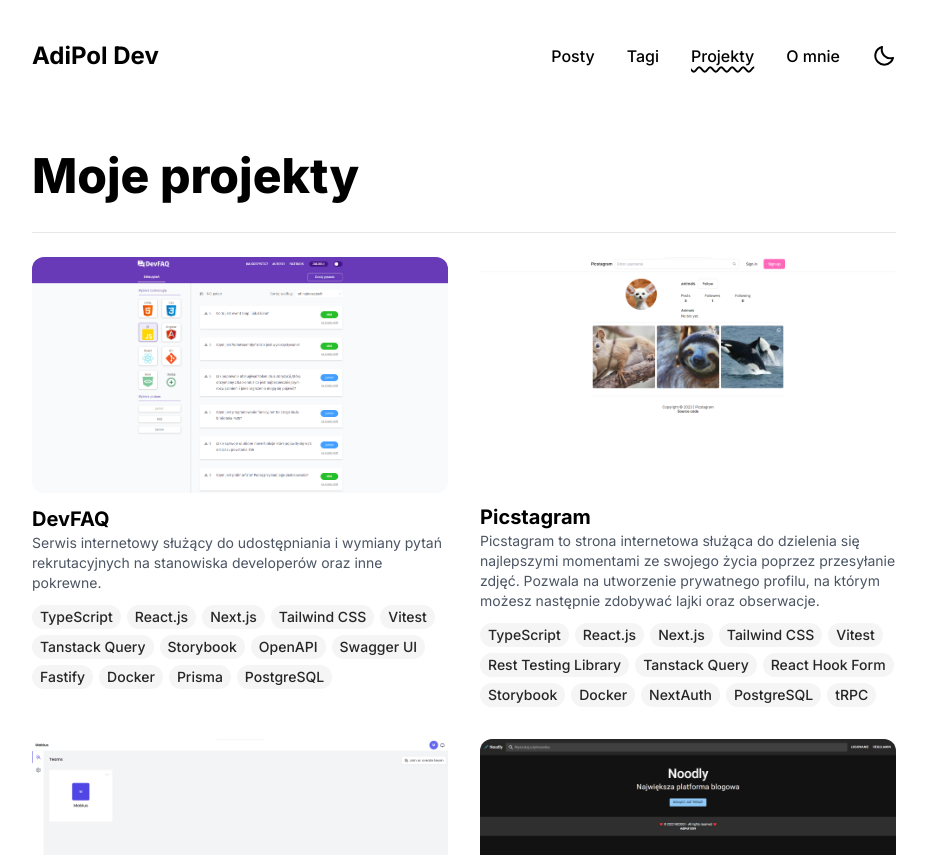
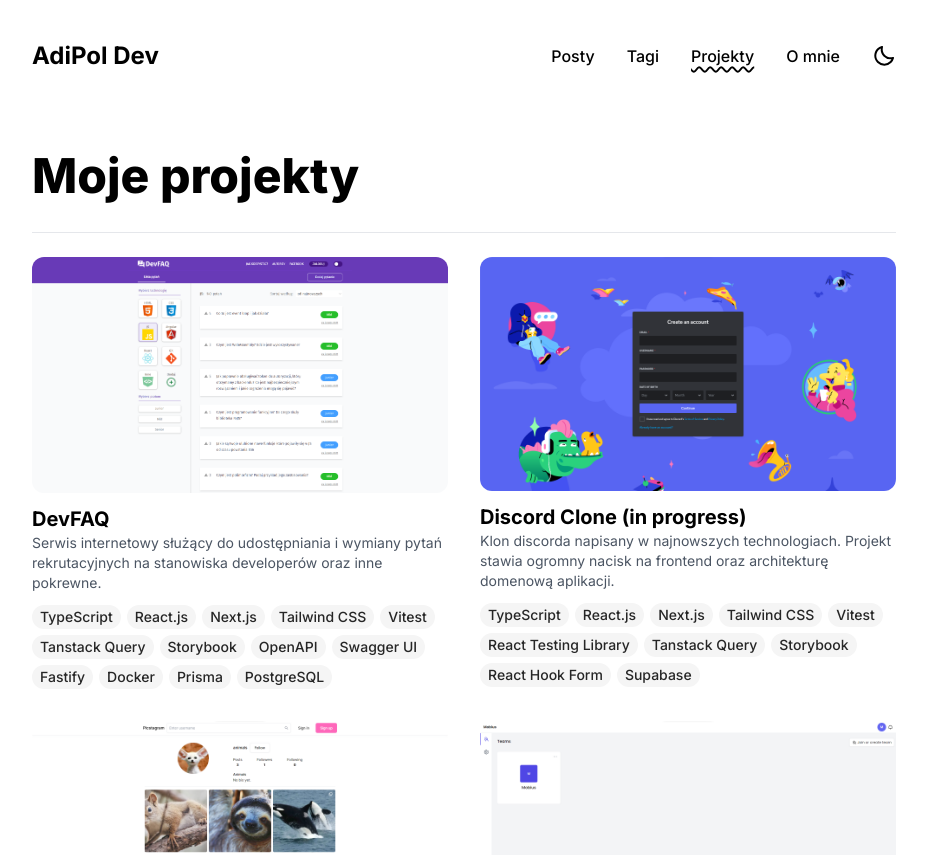
Before and after one commit to AdiPol1359/adipol.dev, a Next.js app: page /projekty in a window 1280 px wide. Shown: the top 855 px of the page, without its empty margins (176-1103 px from the left). Built offline with nearby package versions, Linux system fonts and the light colour scheme.

Commit message:
feat: add new project

```diff
--- a/src/data/projects.ts
+++ b/src/data/projects.ts
@@ -1,4 +1,5 @@
 import DevFAQThumbnail from '@/assets/images/devfaq.png';
+import DiscordCloneThumbnail from '@/assets/images/discord-clone.png';
 import HappyShopThumbnail from '@/assets/images/happy-shop.png';
 import MobiusThumbnail from '@/assets/images/mobius.png';
 import NodeJSMinecraftItemShop from '@/assets/images/nodejs-minecraft-itemshop.png';
@@ -31,6 +32,25 @@
 		],
 	},
 	{
+		thumbnail: DiscordCloneThumbnail,
+		title: 'Discord Clone (in progress)',
+		description:
+			'Klon discorda napisany w najnowszych technologiach. Projekt stawia ogromny nacisk na frontend oraz architekturę domenową aplikacji.',
+		url: 'https://github.com/AdiPol1359/discord-clone/',
+		technologies: [
+			'TypeScript',
+			'React.js',
+			'Next.js',
+			'Tailwind CSS',
+			'Vitest',
+			'React Testing Library',
+			'Tanstack Query',
+			'Storybook',
+			'React Hook Form',
+			'Supabase',
+		],
+	},
+	{
 		thumbnail: PicstagramThumbnail,
 		title: 'Picstagram',
 		description:
@@ -42,10 +62,10 @@
 			'Next.js',
 			'Tailwind CSS',
 			'Vitest',
-			'Rest Testing Library',
-			'Tanstack Query',
+			'React Testing Library',
 			'React Hook Form',
 			'Storybook',
+			'Tanstack Query',
 			'Docker',
 			'NextAuth',
 			'PostgreSQL',
```
Also changed, not shown: src/assets/images/discord-clone.png (added).
